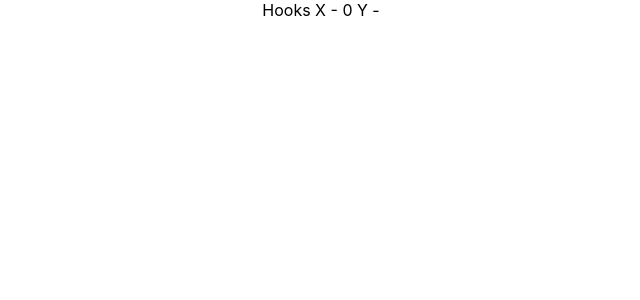
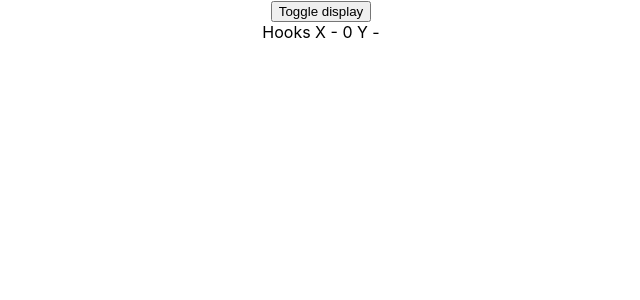
Before and after one commit to Ales2003/react-hooks-new, a React (Create React App) app: page / in a window 1280 px wide. Shown: the top 300 px of the page, without its empty margins (319-959 px from the left). Built offline with nearby package versions, Linux system fonts and the light colour scheme.

Commit message:
useEffect - componentWillInmount mimiced - return pice

```diff
--- a/src/App.js
+++ b/src/App.js
@@ -1,13 +1,13 @@
 import React from 'react';
 import './App.css'
-import HoockMouse from './components/HoockMouse';
+import MoseContainer from './components/MoseContainer';
 
 
 
 function App() {
   return (
     <div className="App">
-      <HoockMouse />
+      <MoseContainer />
      </div>
   );
 }
--- a/src/components/HoockMouse.js
+++ b/src/components/HoockMouse.js
@@ -16,6 +16,12 @@ function HoockMouse() {
     useEffect(()=>{
         console.log('useEffect called')
         window.addEventListener('mousemove', logMousePosition)
+
+        return() => {
+            console.log('Component unmounting called called')
+            window.removeEventListener('mousemove', logMousePosition)
+        }
+
     }, [])
 
     return (
--- /dev/null
+++ b/src/components/MoseContainer.js
@@ -0,0 +1,15 @@
+import React, { useState } from 'react'
+import HoockMouse from './HoockMouse';
+
+function MoseContainer() {
+    const [display, setDisplay] = useState(true)
+
+    return (
+    <div>
+        <button onClick = {() => setDisplay(!display)}>Toggle display </button>
+        {display && <HoockMouse />}
+    </div>
+    )
+}
+
+export default MoseContainer
```
